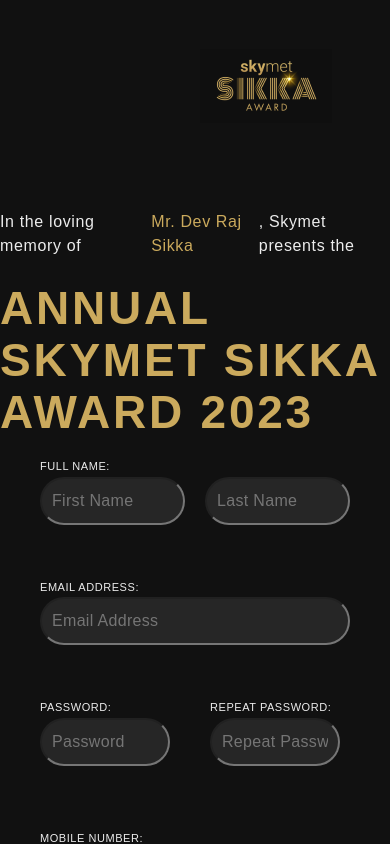
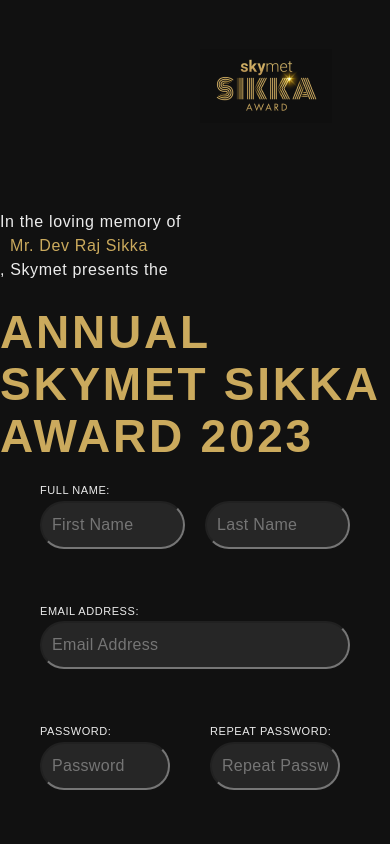
Before and after one commit to Anubhav1ks/SIkka_award, a React (Create React App) app: page /Register in a window 390 px wide. Shown: the top 844 px of the page. Built offline with nearby package versions, Linux system fonts and the light colour scheme.

Commit message:
responsive

```diff
--- a/src/Assets/css/Navbar.css
+++ b/src/Assets/css/Navbar.css
@@ -170,7 +170,9 @@
 }
 
 @media screen and (max-width: 846px) and (max-width: 1690px) {
-
+  .headding span {
+    display: block;
+  }
 
 .display{
   display: none !important;
```
